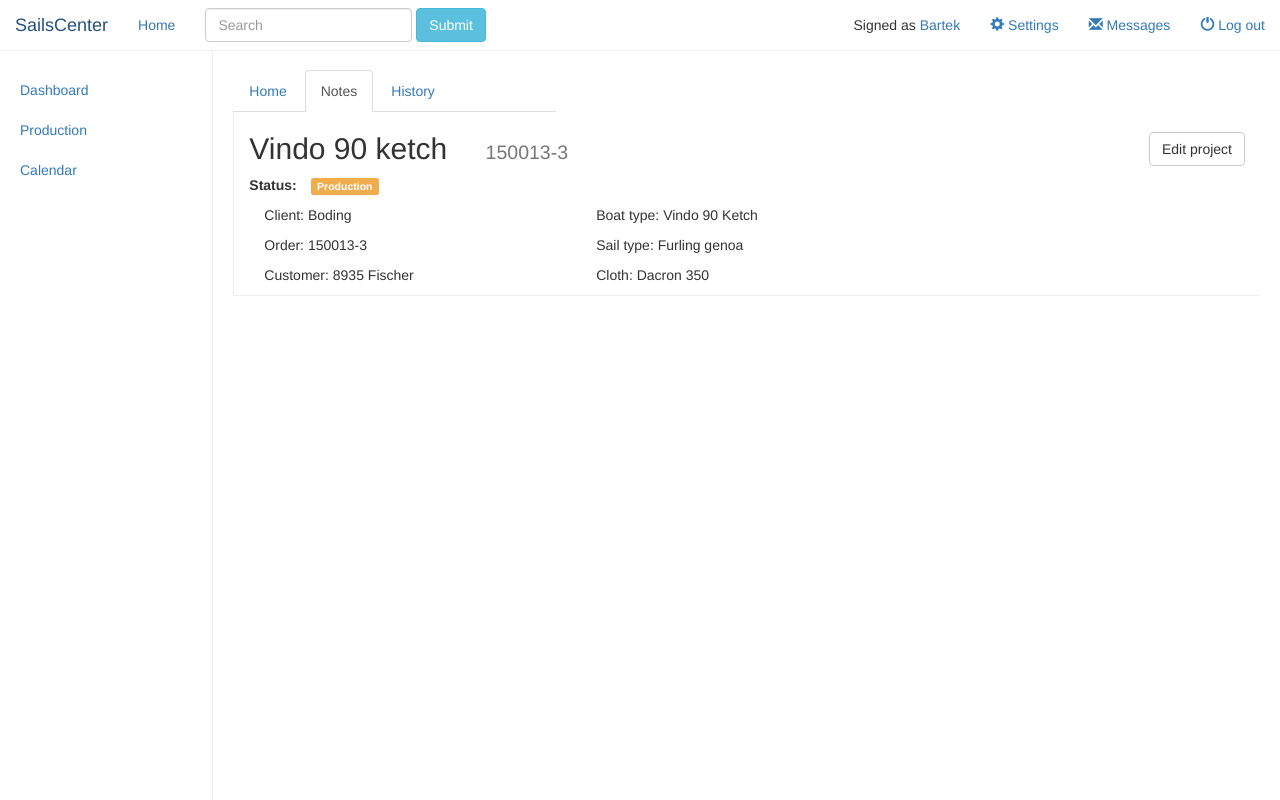
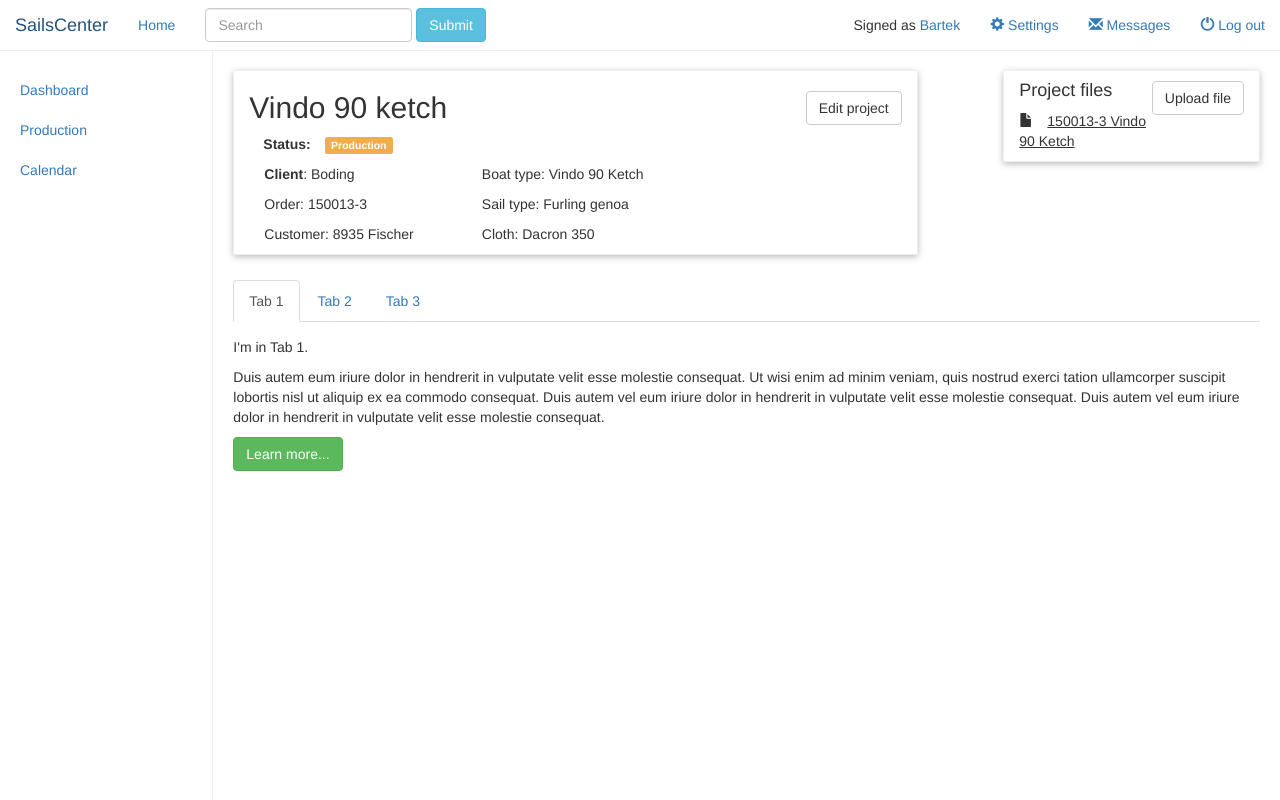
Before and after one commit to s11946/SailsCenter, a plain HTML site: page project.html in a window 1280 px wide. Drawn offline with nearby package versions, Linux system fonts and the light colour scheme.

Commit message:
tabs
tabs

```diff
--- a/css/styles.css
+++ b/css/styles.css
@@ -38,9 +38,11 @@ body {
   background-color: #428bca;
 }
 .box {
-    border-left: 1px solid #eee;
-    border-bottom: 1px solid #eee;
-    background-color: #fff;
+    border: 1px solid #eee;
+
+    box-shadow: 0 2px 5px 0 rgba(0, 0, 0, 0.16), 0 2px 10px 0 rgba(0, 0, 0, 0.12);
+    border-radius: 3px;
+    display: block;
 }
 /*
  * Top navigation
@@ -53,3 +55,13 @@ body {
 .main {
     padding: 20px;
 }
+
+
+
+.project-details {
+    padding-top: 25px;
+}
+
+.tab-content {
+    padding-top: 15px;
+}
--- a/project.html
+++ b/project.html
@@ -72,21 +72,11 @@
 
         <!-- MAIN -->
         <div class="col-sm-9 col-sm-offset-3 col-md-10 col-md-offset-2 main">
-            <div class="row">
+            <div class="col-md-8 box">
+                <h2>Vindo 90 ketch<button class="btn btn-default pull-right">Edit project</button></h2>
+                          <p><b>&emsp;Status:&emsp;<span class="label label-warning">Production</span></b></p>
                <div class="col-md-4">
-<ul class="nav nav-tabs">
-  <li role="presentation"><a href="#">Home</a></li>
-  <li role="presentation" class="active"><a href="#">Notes</a></li>
-  <li role="presentation"><a href="#">History</a></li>
-</ul>
-                </div>
-
-                </div>
-            <div class="col-md-12 box">
-                <h2>Vindo 90 ketch &emsp;<small>150013-3</small><button class="btn btn-default pull-right">Edit project</button></h2>
-                          <p><b>Status:&emsp;<span class="label label-warning">Production</span></b></p>
-               <div class="col-md-4">
-                <p>Client: Boding</p>
+                   <p><b>Client</b>: Boding</p>
                     <p>Order: 150013-3</p>
                    <p>Customer: 8935 Fischer</p>
                 </div>
@@ -95,13 +85,93 @@
                     <p>Sail type: Furling genoa</p>
                     <p>Cloth: Dacron 350</p>
                 </div>
+            </div>
+
+            <div class="col-md-offset-1 col-md-3 box">
+                <h4>Project files<button class="btn btn-default pull-right">Upload file</button></h4>
+                <p class=""><span class="glyphicon glyphicon-file"></span>&emsp;<ins>150013-3 Vindo 90 Ketch</ins></p>
+            </div>
+            <div class="row">
+            <div class="col-md-12 project-details">
 
 
+			<div class="tabbable-panel">
+				<div class="tabbable-line">
+					<ul class="nav nav-tabs ">
+						<li class="active">
+							<a href="#tab_default_1" data-toggle="tab">
+							Tab 1 </a>
+						</li>
+						<li>
+							<a href="#tab_default_2" data-toggle="tab">
+							Tab 2 </a>
+						</li>
+						<li>
+							<a href="#tab_default_3" data-toggle="tab">
+							Tab 3 </a>
+						</li>
+					</ul>
+					<div class="tab-content">
+						<div class="tab-pane active" id="tab_default_1">
+							<p>
+								I'm in Tab 1.
+							</p>
+							<p>
+								Duis autem eum iriure dolor in hendrerit in vulputate velit esse molestie consequat. Ut wisi enim ad minim veniam, quis nostrud exerci tation ullamcorper suscipit lobortis nisl ut aliquip ex ea commodo consequat. Duis autem vel eum iriure dolor in hendrerit in vulputate velit esse molestie consequat. Duis autem vel eum iriure dolor in hendrerit in vulputate velit esse molestie consequat.
+							</p>
+							<p>
+								<a class="btn btn-success" href="http://j.mp/metronictheme" target="_blank">
+									Learn more...
+								</a>
+							</p>
 						</div>
+						<div class="tab-pane" id="tab_default_2">
+							<p>
+								Howdy, I'm in Tab 2.
+							</p>
+							<p>
+								Ut wisi enim ad minim veniam, quis nostrud exerci tation ullamcorper suscipit lobortis nisl ut aliquip ex ea commodo consequat. Duis autem vel eum iriure dolor in hendrerit in vulputate velit esse molestie consequat. Ut wisi enim ad minim veniam, quis nostrud exerci tation.
+							</p>
+							<p>
+								<a class="btn btn-warning" href="http://j.mp/metronictheme" target="_blank">
+									Click for more features...
+								</a>
+							</p>
+						</div>
+						<div class="tab-pane" id="tab_default_3">
+							<p>
+								Howdy, I'm in Tab 3.
+							</p>
+							<p>
+								Duis autem vel eum iriure dolor in hendrerit in vulputate. Ut wisi enim ad minim veniam, quis nostrud exerci tation ullamcorper suscipit lobortis nisl ut aliquip ex ea commodo consequat. Duis autem vel eum iriure dolor in hendrerit in vulputate velit esse molestie consequat
+							</p>
+							<p>
+								<a class="btn btn-info" href="http://j.mp/metronictheme" target="_blank">
+									Learn more...
+								</a>
+							</p>
+						</div>
+					</div>
+				</div>
+			</div>
+
+            </div>
+
 
                 </div>
         <!-- MAIN -->
             </div>
+        </div>
+        </div>
+
+
+
+
+		<div class="col-md-12">
+
+
+
+
 		</div>
 
 
@@ -109,7 +179,7 @@
     <!-- jQuery (necessary for Bootstrap's JavaScript plugins) -->
     <script src="https://ajax.googleapis.com/ajax/libs/jquery/1.11.3/jquery.min.js"></script>
     <!-- Include all compiled plugins (below), or include individual files as needed -->
-    <script src="js/bootstrap.min.js"></script>
+    <script src="js/bootstrap.js"></script>
 
 
     </body>
```
Also changed, not shown: production.html (+1 -1 lines). Lines whose indentation alone changed are shown as unchanged.
